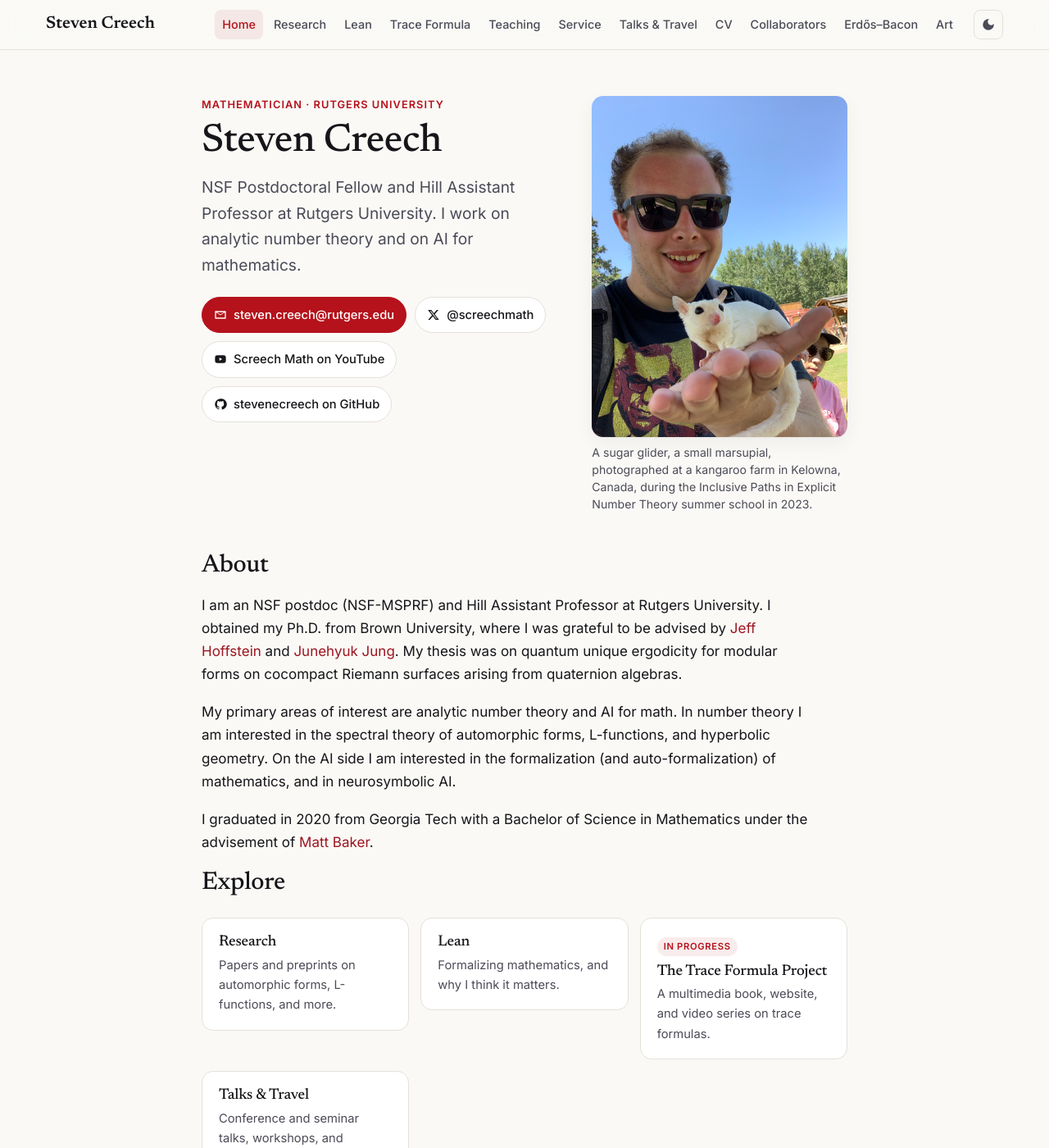
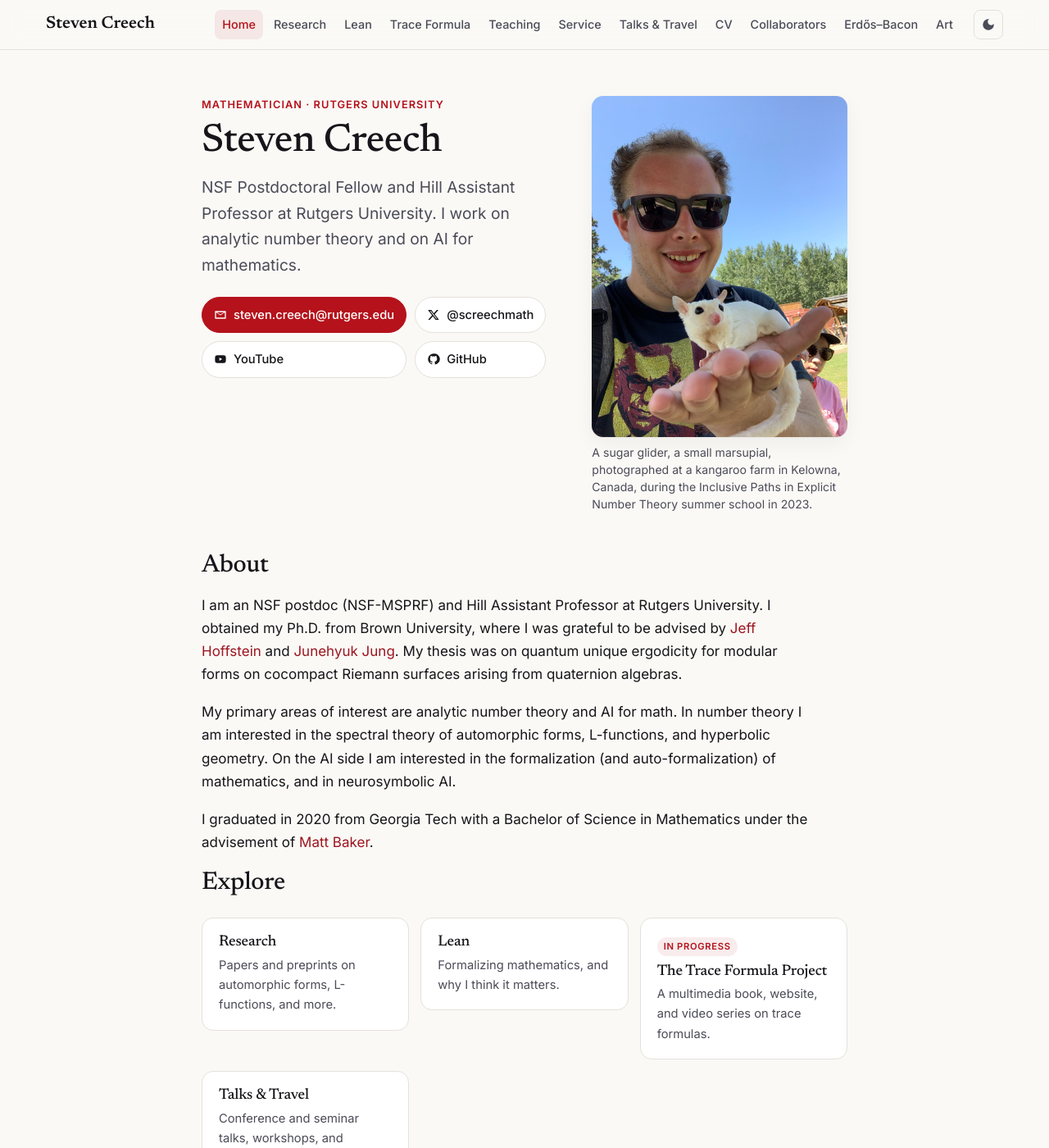
Before and after one commit to stevenecreech/stevenecreech.github.io, a Jekyll site: the page built from index.html, in a window 1280 px wide and 1400 px high. Shown: the whole window at 82% size. Built offline with Jekyll 4.4.1, drawn with Linux system fonts in a browser that asks for light colours.

Commit message:
Arrange home-page contact buttons in a 2x2 grid

```diff
--- a/css/main.css
+++ b/css/main.css
@@ -199,6 +199,11 @@ figcaption { font-size: 0.88rem; color: var(--muted); margin-top: 0.6em; line-he
 }
 
 .contact-row { display: flex; flex-wrap: wrap; gap: 10px; margin: 1.4rem 0 0; }
+.hero .contact-row { display: grid; grid-template-columns: max-content max-content; justify-content: start; }
+.hero .contact-row .btn { justify-content: flex-start; }
+@media (max-width: 480px) {
+  .hero .contact-row { grid-template-columns: 1fr; }
+}
 .btn {
   display: inline-flex; align-items: center; gap: 8px;
   padding: 9px 14px; border-radius: 999px; border: 1px solid var(--border);
--- a/index.html
+++ b/index.html
@@ -21,11 +21,11 @@ description: Steven Creech is an NSF postdoc and Hill Assistant Professor in mat
       </a>
       <a class="btn" href="https://www.youtube.com/channel/UCL-1eg3NiAtbpZlqMogyf2g" rel="me noopener" target="_blank">
         <svg aria-hidden="true" viewBox="0 0 24 24"><path d="M21.6 7.2a2.5 2.5 0 0 0-1.8-1.8C18.2 5 12 5 12 5s-6.2 0-7.8.4A2.5 2.5 0 0 0 2.4 7.2 26 26 0 0 0 2 12a26 26 0 0 0 .4 4.8 2.5 2.5 0 0 0 1.8 1.8C5.8 19 12 19 12 19s6.2 0 7.8-.4a2.5 2.5 0 0 0 1.8-1.8A26 26 0 0 0 22 12a26 26 0 0 0-.4-4.8ZM10 15V9l5.2 3L10 15Z"/></svg>
-        Screech Math on YouTube
+        YouTube
       </a>
       <a class="btn" href="https://github.com/stevenecreech" rel="me noopener" target="_blank">
         <svg aria-hidden="true" viewBox="0 0 24 24"><path d="M12 2a10 10 0 0 0-3.2 19.5c.5.1.7-.2.7-.5v-1.7c-2.8.6-3.4-1.2-3.4-1.2-.4-1.1-1.1-1.5-1.1-1.5-.9-.6.1-.6.1-.6 1 .1 1.5 1 1.5 1 .9 1.6 2.4 1.1 3 .9.1-.7.4-1.1.6-1.4-2.2-.3-4.6-1.1-4.6-5a3.9 3.9 0 0 1 1-2.7 3.6 3.6 0 0 1 .1-2.6s.9-.3 2.8 1a9.5 9.5 0 0 1 5 0c1.9-1.3 2.8-1 2.8-1a3.6 3.6 0 0 1 .1 2.6 3.9 3.9 0 0 1 1 2.7c0 3.9-2.4 4.7-4.6 5 .4.3.7 1 .7 1.9v2.9c0 .3.2.6.7.5A10 10 0 0 0 12 2Z"/></svg>
-        stevenecreech on GitHub
+        GitHub
       </a>
     </div>
   </div>
```
